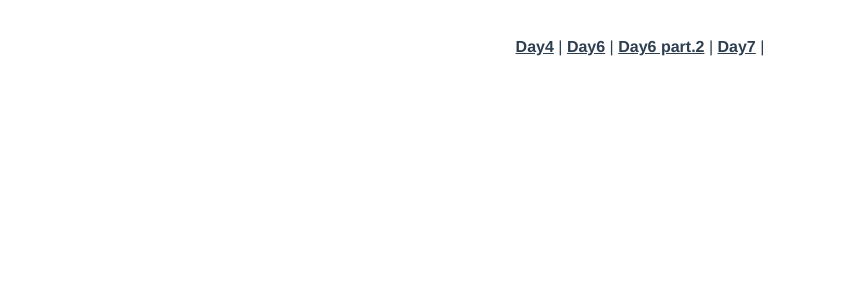
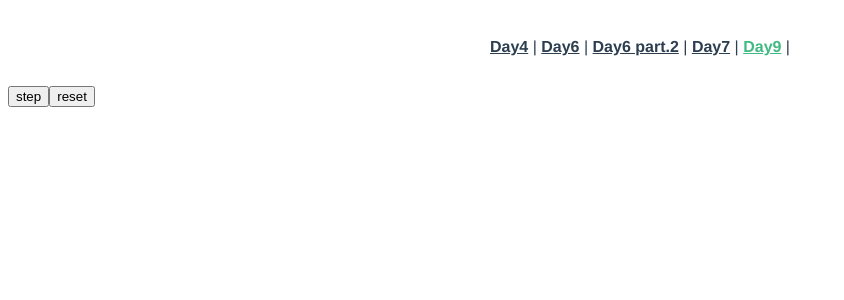
Before and after one commit to vincent314/adventofcode2018-webapp, a Vue app: page /day9 in a window 1280 px wide. Shown: the top 300 px of the page, without its empty margins (0-844 px from the left). Built offline with nearby package versions, Linux system fonts and the light colour scheme.

Commit message:
✨ add day9 step by step vizualisation

```diff
--- a/src/App.vue
+++ b/src/App.vue
@@ -5,6 +5,7 @@
       <router-link to="/day6">Day6</router-link> |
       <router-link to="/day6part2">Day6 part.2</router-link> |
       <router-link to="/day7">Day7</router-link> |
+      <router-link to="/day9">Day9</router-link> |
     </div>
     <router-view/>
   </div>
--- /dev/null
+++ b/src/components/day9/CircleViz.vue
@@ -0,0 +1,33 @@
+<template>
+    <div>
+        <span class="counter-clockwise">
+            <span v-for="(value,idx) in circle.counterClockWise" :class="{nextStep: idx === circle.newIndex}">{{value}}&nbsp;</span>
+        </span>
+        <span class="clockwise">
+            <span v-for="(value,idx) in circle.clockWise" :class="{nextStep: idx + circle.counterClockWise.length === circle.newIndex}">{{value}}&nbsp;</span>
+        </span>
+    </div>
+</template>
+<script lang="ts">
+    import { Component, Prop, Vue, Watch } from 'vue-property-decorator';
+    import Circle from '@/model/day9/Circle';
+
+    @Component({})
+    export default class CircleViz extends Vue {
+        @Prop() circle: Circle
+
+    }
+</script>
+<style>
+    .counter-clockwise {
+        color: red;
+    }
+
+    .clockwise {
+        color: blue;
+    }
+
+    .nextStep {
+        font-weight: bold;
+    }
+</style>
--- /dev/null
+++ b/src/model/day9/Circle.ts
@@ -0,0 +1,8 @@
+export default class Circle{
+    clockWise:number[];
+    counterClockWise:number[];
+    current:number;
+    newIndex:number;
+    newIndex23:number;
+    size:number;
+}
--- a/src/router.ts
+++ b/src/router.ts
@@ -53,5 +53,10 @@ export default new Router({
       // which is lazy-loaded when the route is visited.
       component: () => import(/* webpackChunkName: "about" */ './views/Day7.vue')
     },
+    {
+      path: '/day9',
+      name: 'day9',
+      component: () => import(/* webpackChunkName: "about" */ './views/Day9.vue')
+    }
   ],
 });
--- /dev/null
+++ b/src/views/Day9.vue
@@ -0,0 +1,37 @@
+<template>
+    <div class="circle-list">
+        <circle-viz :circle="circle" v-for="circle in circles"></circle-viz>
+        <button @click="onStep()">step</button>
+        <button @click="onReset()">reset</button>
+    </div>
+</template>
+<script lang="ts">
+    import { Component, Vue } from "vue-property-decorator";
+    import Circle from '@/model/day9/Circle';
+    import CircleViz from '@/components/day9/CircleViz.vue';
+
+    @Component({
+        components: { CircleViz },
+    })
+    export default class Day9 extends Vue {
+        public circles: Circle[] = [];
+
+        public onStep() {
+            this.$axios.get<Circle>("http://localhost:9000/day9/step")
+                .then(response => response.data)
+                .then(circle => {
+                    this.circles.push(circle)
+                })
+        }
+
+        public onReset() {
+            this.$axios.get<Circle>("http://localhost:9000/day9/reset")
+                .then(response => this.circles = [])
+        }
+    }
+</script>
+<style lang="scss">
+    .circle-list {
+        text-align: left;
+    }
+</style>
```
